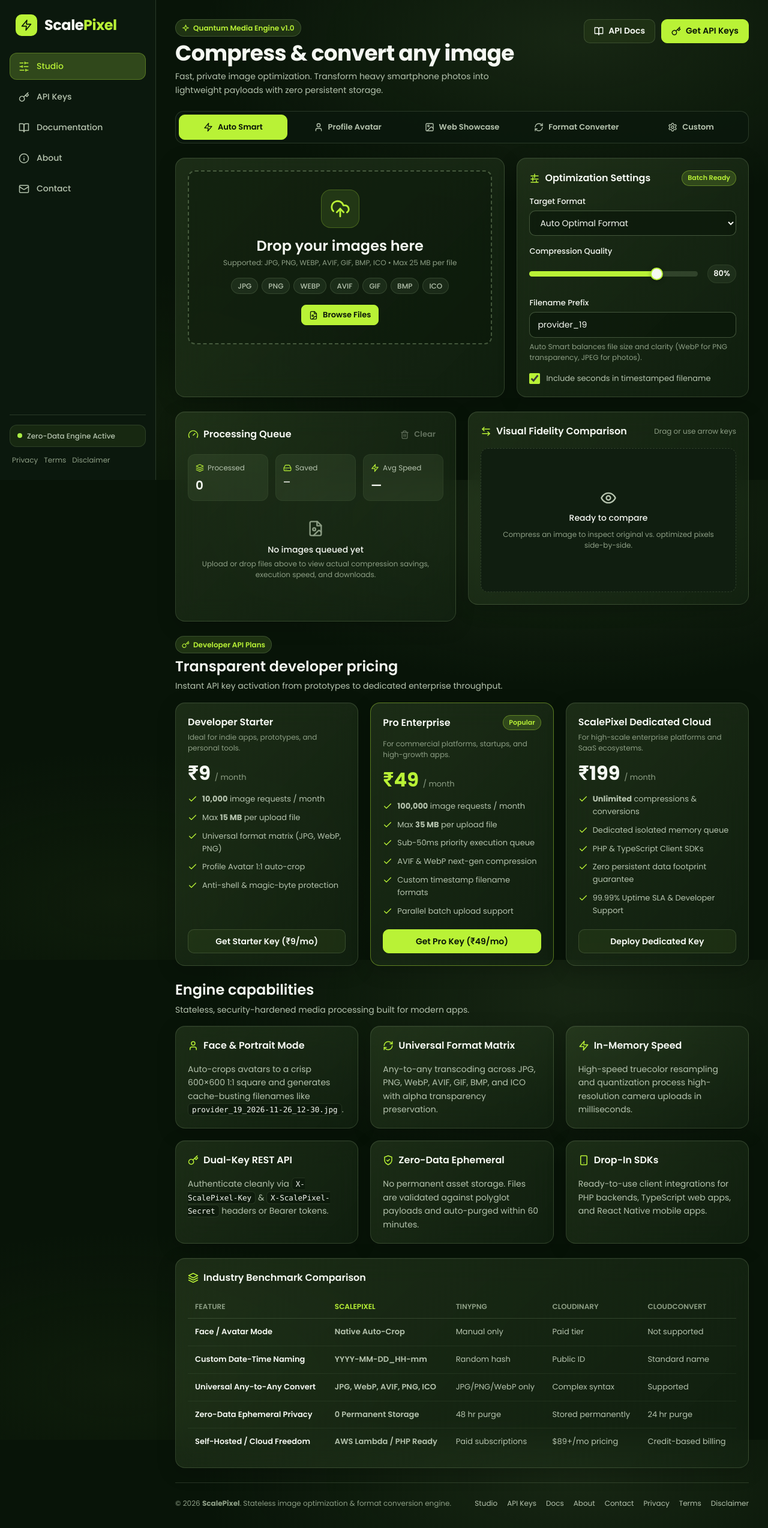
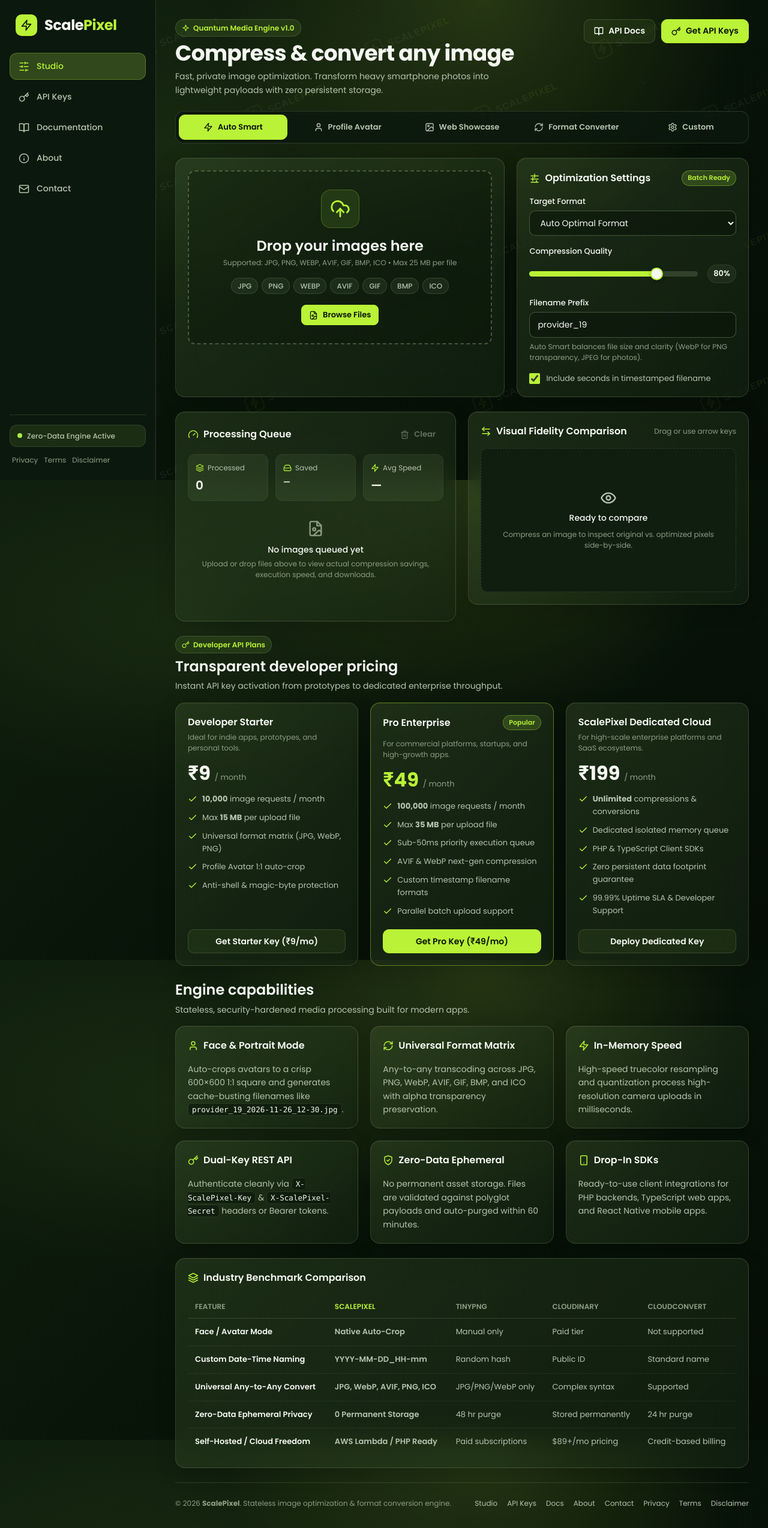
Before and after one commit to saikat931/ScalePixel, a PHP site: page /ScalePixel/index.php in a window 1280 px wide. Shown: the whole page at 60% size. Run offline with PHP 8.4, Linux system fonts and the light colour scheme.

Commit message:
Restore total green theme and add ScalePixel content background watermark

```diff
--- a/assets/css/scalepixel.css
+++ b/assets/css/scalepixel.css
@@ -36,27 +36,29 @@
 
 @layer sp-base {
   :root {
+    color-scheme: dark;
     --sp-bg: #081408;
-    --sp-sidebar-bg: #0B180D;
-    --sp-surface: #1D301C;
-    --sp-active-bg: #30481B;
-    --sp-field: rgba(8, 20, 8, 0.56);
-
-    --sp-accent: #B9F236;
-    --sp-accent-hover: #CBFF50;
+    --sp-sidebar-bg: #0b180d;
+    --sp-surface: #1d301c;
+    --sp-active-bg: #30481b;
+    --sp-field: rgba(8, 20, 8, 0.52);
+
+    --sp-accent: #b9f236;
+    --sp-accent-hover: #cbff50;
+    --sp-accent-pressed: #9ed624;
     --sp-on-accent: #081408;
 
-    --sp-text: #F5F8F2;
-    --sp-text-secondary: #B5C3AE;
-    --sp-text-muted: #8D9E85;
-
-    --sp-border: #3D5037;
+    --sp-text: #f5f8f2;
+    --sp-text-secondary: #b5c3ae;
+    --sp-text-muted: #8d9e85;
+
+    --sp-border: #3d5037;
     --sp-border-glass: rgba(180, 210, 160, 0.18);
-    --sp-focus: #B9F236;
-
-    --sp-success: #A9ED45;
-    --sp-warning: #F5B731;
-    --sp-error: #FF7373;
+    --sp-focus: #b9f236;
+
+    --sp-success: #a9ed45;
+    --sp-warning: #f5b731;
+    --sp-error: #ff7373;
 
     --sp-radius-sm: 10px;
     --sp-radius-md: 12px;
@@ -93,8 +95,9 @@
     min-height: 100vh;
     background-color: var(--sp-bg);
     background-image:
-      radial-gradient(ellipse 70% 50% at 75% 8%, rgba(89, 120, 67, 0.18) 0%, rgba(8, 20, 8, 0) 70%),
-      radial-gradient(ellipse 55% 45% at 15% 88%, rgba(48, 72, 27, 0.16) 0%, rgba(8, 20, 8, 0) 70%);
+      radial-gradient(ellipse at 63% 0%, rgba(140, 172, 57, 0.22), transparent 38%),
+      radial-gradient(ellipse at 24% 30%, rgba(81, 113, 46, 0.18), transparent 36%),
+      linear-gradient(135deg, #10200e 0%, #081408 48%, #060f07 100%);
     background-attachment: fixed;
     color: var(--sp-text);
     font-family: "Poppins", -apple-system, BlinkMacSystemFont, "Segoe UI", sans-serif;
@@ -306,7 +309,7 @@
     gap: 8px;
     padding: 8px 12px;
     border-radius: var(--sp-radius-md);
-    background: rgba(48, 72, 27, 0.35);
+    background: rgba(48, 72, 27, 0.45);
     border: 1px solid rgba(180, 210, 160, 0.14);
     font-size: 12px;
     font-weight: 500;
@@ -339,6 +342,7 @@
   }
 
   .sp-main {
+    position: relative;
     min-width: 0;
     display: flex;
     flex-direction: column;
@@ -347,6 +351,26 @@
     max-width: 1440px;
     width: 100%;
     margin: 0 auto;
+  }
+
+  .sp-main::before {
+    content: "";
+    position: fixed;
+    top: 0;
+    right: 0;
+    bottom: 0;
+    left: var(--sp-sidebar-width);
+    background-image: url("../img/watermark.svg");
+    background-repeat: repeat;
+    background-position: center top;
+    background-size: 380px 240px;
+    pointer-events: none;
+    z-index: 0;
+  }
+
+  .sp-main > * {
+    position: relative;
+    z-index: 1;
   }
 
   .sp-header {
@@ -548,6 +572,11 @@
     color: var(--sp-on-accent);
   }
 
+  .sp-btn-primary:active:not(:disabled) {
+    background: var(--sp-accent-pressed);
+    border-color: var(--sp-accent-pressed);
+  }
+
   .sp-btn-ghost {
     background: transparent;
     border-color: transparent;
@@ -1075,12 +1104,12 @@
   }
 
   .sp-progress::-webkit-progress-value {
-    background: linear-gradient(90deg, #a7e53e, var(--sp-accent));
+    background: linear-gradient(90deg, var(--sp-accent-pressed), var(--sp-accent));
     border-radius: 99px;
   }
 
   .sp-progress::-moz-progress-bar {
-    background: linear-gradient(90deg, #a7e53e, var(--sp-accent));
+    background: linear-gradient(90deg, var(--sp-accent-pressed), var(--sp-accent));
     border-radius: 99px;
   }
 
@@ -1379,6 +1408,7 @@
   @media (max-width: 767px) {
     .sp-app { display: block; }
     .sp-main { padding: 16px; gap: 16px; }
+    .sp-main::before { left: 0; }
     .sp-sidebar {
       position: fixed;
       inset: 0 auto 0 0;
--- a/upload-avatar.php
+++ b/upload-avatar.php
@@ -70,7 +70,7 @@ $providerName = htmlspecialchars(trim($_GET['name'] ?? 'Service Provider'), ENT_
                 <img
                     id="avatarPreview"
                     class="sp-avatar-img"
-                    src="https://ui-avatars.com/api/?name=<?= urlencode($providerName ?: 'SP') ?>&background=30481B&color=F5F8F2&size=160&bold=true"
+                    src="https://ui-avatars.com/api/?name=<?= urlencode($providerName ?: 'SP') ?>&background=30481b&color=f5f8f2&size=160&bold=true"
                     alt="Provider avatar preview"
                 >
                 <div id="avatarLoading" class="sp-avatar-overlay">
```
Also changed, not shown: assets/img/watermark.svg (added).
